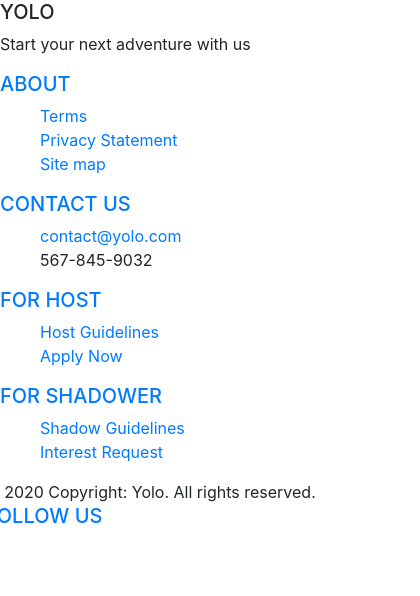
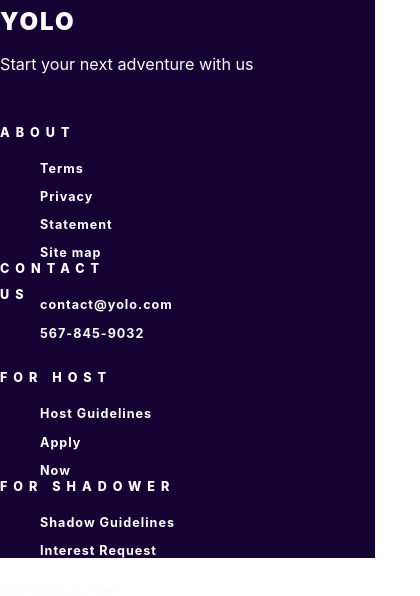
Before and after one commit to yoloventure/frontend, a React (Create React App) app: page /explore in a window 390 px wide. Shown: the top 596 px of the page, 420 px wide, since content can reach past the window. Built offline with nearby package versions, Linux system fonts and the light colour scheme.

Commit message:
responsive footer completed

```diff
--- a/src/commons/footer.css
+++ b/src/commons/footer.css
@@ -15,7 +15,7 @@ left: 100px; */
     height: 43px;
     position: relative;
     top: 10%;
-    left: 20%;
+    left: 10%;
     /* position: relative;
     left: 147px;
     top: 126px; */
@@ -34,7 +34,7 @@ left: 100px; */
     position: relative;
     height: 53px;
     top: 10%;
-    left: 20%;
+    left: 10%;
     /* left: 147px;
     top: 186px; */
     /* Text/Small */
@@ -105,7 +105,7 @@ left: 100px; */
     height: 85px;
     position: relative;
     top: 10%;
-    left: -25%;
+    left: -15%;
     /* left: 441px;
     top: 181px; */
     /* Text_Misc/Nav_Footer */
@@ -137,18 +137,19 @@ left: 100px; */
 }
 
 .link1 {
-    top: 20px;
-    right: 35%;
+    top: 25px;
+    right: 20%;
 }
 
 .phone {
-    top: 20px;
-    right: 35%;
+    top: 25px;
+    right: 20%;
 }
 
 .guidelines {
     position: relative;
-    top: 10%;
+    top: 20px;
+    right: 20%;
     width: 115px;
     height: 29px;
     /* left: 972px;
@@ -172,6 +173,9 @@ a {
 .apply {
     /* Apply Now */
     /* position: absolute; */
+    position: relative;
+    top: 20px;
+    right: 20%;
     width: 76px;
     height: 29px;
     /* left: 973px;
@@ -190,8 +194,11 @@ a {
 .for-shadower {
     /* position: absolute; */
     width: 135px;
+    position: relative;
     /* height: 29px;
     left: 1185px; */
+    top: 20px;
+    right: 10%;
     /* Text_Misc/Nav_Footer */
     font-family: Mplus 1p Bold;
     font-style: normal;
@@ -227,3 +234,158 @@ a {
     /* Colors/White */
     color: #fcfcfc;
 }
+
+
+/* // Extra small devices (portrait phones, less than 576px) */
+
+
+/* // Small devices (landscape phones, less than 768px) */
+
+@media (max-width: 500px) {
+    .logo {
+        top: 0;
+        left: 0;
+    }
+    .start {
+        top: 0;
+        left: 0;
+    }
+    .title {
+        top: 0;
+        left: 0;
+    }
+    .privacy {
+        top: 0;
+        left: 0;
+    }
+    .link {
+        top: 0;
+        left: 0;
+    }
+    .link1 {
+        top: 0;
+        left: 0;
+    }
+    .phone {
+        top: 0;
+        left: 0;
+    }
+    .guidelines {
+        top: 0;
+        left: 0;
+    }
+    .apply {
+        top: 0;
+        left: 0;
+    }
+    .for-shadower {
+        top: 0;
+        left: 0;
+    }
+    .footer-copyright {
+        top: 0;
+        left: 0;
+    }
+}
+
+@media (max-width: 770px) {
+    .logo {
+        top: 0;
+        left: 0;
+    }
+    .start {
+        top: 0;
+        left: 0;
+    }
+    .title {
+        top: 0;
+        left: 0;
+    }
+    .privacy {
+        top: 0;
+        left: 0;
+    }
+    .link {
+        top: 0;
+        left: 0;
+    }
+    .link1 {
+        top: 0;
+        left: 0;
+    }
+    .phone {
+        top: 0;
+        left: 0;
+    }
+    .guidelines {
+        top: 0;
+        left: 0;
+    }
+    .apply {
+        top: 0;
+        left: 0;
+    }
+    .for-shadower {
+        top: 0;
+        left: 0;
+    }
+    .footer-copyright {
+        top: 0;
+        left: 0;
+    }
+}
+
+
+/* // Medium devices (tablets, less than 992px) */
+
+@media (max-width: 991.98px) {
+    .logo {
+        top: 0;
+        left: 0;
+    }
+    .start {
+        top: 0;
+        left: 0;
+    }
+    .title {
+        top: 0;
+        left: 0;
+    }
+    .privacy {
+        top: 0;
+        left: 0;
+    }
+    .link {
+        top: 0;
+        left: 0;
+    }
+    .link1 {
+        top: 0;
+        left: 0;
+    }
+    .phone {
+        top: 0;
+        left: 0;
+    }
+    .guidelines {
+        top: 0;
+        left: 0;
+    }
+    .apply {
+        top: 0;
+        left: 0;
+    }
+    .for-shadower {
+        top: 0;
+        left: 0;
+    }
+    .footer-copyright {
+        top: 0;
+        left: 0;
+    }
+}
+
+
+/* // Large devices (desktops, less than 1200px) */
+
+@media (max-width: 1199.98px) {}
--- a/src/commons/footer.js
+++ b/src/commons/footer.js
@@ -1,10 +1,10 @@
 import React from "react";
 // import { MDBCol, MDBContainer, MDBRow, MDBFooter } from "mdbreact";
-// import "./footer.css";
+import "./footer.css";
 
 const FooterPage = () => {
   return (
-    <footer className="row">
+    <footer className="row app">
       <div className="col-sm-2 ml-auto">
         <h5 className="logo ">YOLO</h5>
         <p className="start">Start your next adventure with us</p>
@@ -13,7 +13,7 @@ const FooterPage = () => {
         <h5 className="title title1">
           <a href="#">ABOUT</a>
         </h5>
-        <ul className="privacy justify-content-start">
+        <ul className="privacy justify-content-center">
           <li className="list-unstyled">
             <a href="#!">Terms</a>
           </li>
```
